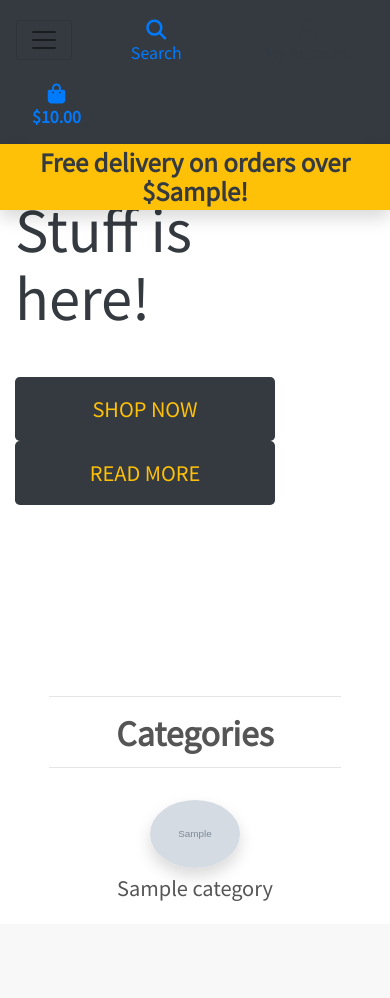
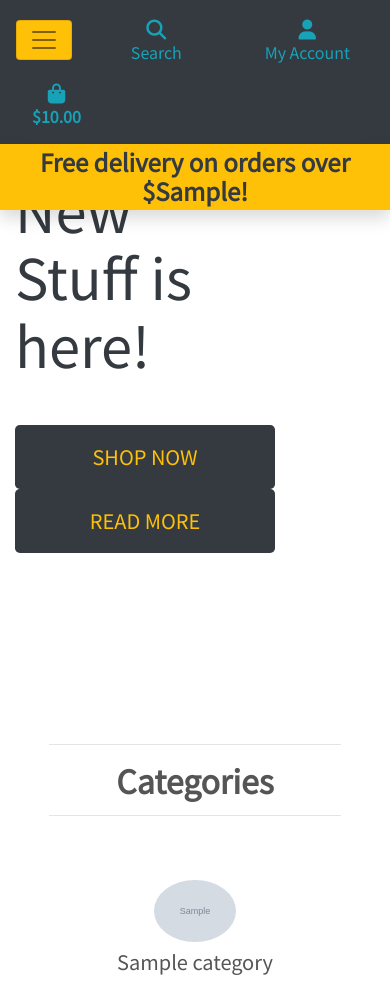
Before and after one commit to Code-Institute-Submissions/django-e-commerce-pc-shop, a Django app: template home/templates/home/index.html in a window 390 px wide. Before the commit the page ends 901 px from the top, so only its background shows below. Run offline with Django 3.2, Linux system fonts and the light colour scheme; tables that the repository leaves empty hold one stand-in row (values such as "Sample post"); the template is opened without the code that fills it: values that come from a table or form of the project are taken from there, most other values are stand-ins (such as "Sample title", 1, 10 or a date in 2020); grey boxes marked "Sample" are stand-in pictures; some libraries are stand-ins or nearby versions.

Commit message:
Styled Index categories and index for mobile view

```diff
--- a/home/templates/home/index.html
+++ b/home/templates/home/index.html
@@ -11,7 +11,7 @@
 
 {% block content %}
 
-    <div class="container h-100">
+    <div class="container h-100 mt-5">
         <div class="row h-100">
             <div class="col-7 col-md-6 my-auto">
                 <h1 class="display-4 text-dark">
@@ -30,23 +30,24 @@
     </div>
     <hr class="mb-3 w-75">
     <h2 class="col-12 text-center font-weight-bold mb-3">Categories</h2>
-    <hr class="mb-3 w-75">
-    <div class="container-fluid">
+    <hr class="mb-5 w-75">
+    {% include 'includes/mobile-category.html' %}
+    <div class="container-fluid d-none d-md-block">
         <div class="row justify-content-center">
             {% for category in categories %}
                 {% if category.image %}
-                    <div class="col-sm-4 col-md-3 col-lg-3 text-center h-25 mt-3 mb-3 home-categories">
-                        <img class="h-25 w-25 mb-2 rounded-circle shadow" src=" {{ category.image.url }} " alt="">
-                        <!-- <img src="" alt="..." class="img-thumbnail"> -->
+                    <div class="col-6 col-md-3 col-lg-3 text-center h-25 mt-3 mb-3">
+                        <img class="h-25 w-25 mb-2 rounded-circle home-categories" src=" {{ category.image.url }} " alt="">
                         <h5>{{ category.friendly_name }}</h5>
                     </div>
                 {% else %}
-                <div class="col-sm-4 col-md-3 col-lg-3 text-center h-25 mt-3 mb-3 home-categories">
-                    <img class="h-25 w-25 mb-2 rounded-circle shadow" src=" {{ MEDIA_URL }}media/noimage.png " alt="">
+                <div class="col-6 col-md-3 col-lg-3 text-center h-25 mt-3 mb-3">
+                    <img class="h-25 w-25 mb-2 rounded-circle home-categories" src=" {{ MEDIA_URL }}media/noimage.png " alt="">
                     <h5 class="text-center">{{ category.friendly_name }}</h5>
                 </div>
                 {% endif %}
             {% endfor %}
         </div>
     </div>
+
 {% endblock %}
--- a/static/css/base.css
+++ b/static/css/base.css
@@ -18,6 +18,16 @@
 }
 
 /* Homepage Categories  */
+.home-categories {
+    box-shadow: 0px 0px 0px black;
+}
+
+.home-categories:hover {
+    -webkit-transform: scale(1.3);
+    -ms-transform: scale(1.3);
+    transform: scale(1.3);
+    box-shadow: 0px 0px 10px black;
+}
 
 /* from Bulma */
 .icon {
--- a/templates/base.html
+++ b/templates/base.html
@@ -74,7 +74,7 @@
                     <!-- Admin acc -->
                     <li class="list-inline-item">
                         <a class="text-warning nav-link" href="#">
-                            <div class="text-center">
+                            <div class="text-center text-info">
                                 <div><i class="fas fa-user fa-lg"></i></div>
                                 <p class="my-0 text-info">Admin</p>
                             </div>
@@ -83,7 +83,7 @@
                     <!-- My acc -->
                     <li class="list-inline-item dropdown">
                         <a class="text-warning nav-link" href="#" id="user-options" data-toggle="dropdown" aria-haspopup="true" aria-expanded="false">
-                            <div class="text-center">
+                            <div class="text-center text-info">
                                 <div><i class="fas fa-user fa-lg"></i></div>
                                 <p class="my-0 text-info">My Account</p>
                             </div>
@@ -104,7 +104,7 @@
                     <!-- Shooping Bag -->
                     <li class="list-inline-item">
                         <a class="{% if grand_total %}text-info font-weight-bold{% else %}text-warning{% endif %} nav-link" href="">
-                            <div class="text-center">
+                            <div class="text-center text-info">
                                 <div><i class="fas fa-shopping-bag fa-lg"></i></div>
                                 <p class="my-0 text-info">
                                     {% if grand_total %}
@@ -122,7 +122,7 @@
         <!-- Mobile Header -->
         <div class="row bg-dark">
             <nav class="navbar navbar-expand-lg navbar-light w-100">
-                <button class="navbar-toggler" type="button" data-toggle="collapse" data-target="#main-nav" aria-controls="main-nav" aria-expanded="false" aria-label="Toggle navigation">
+                <button class="navbar-toggler bg-warning" type="button" data-toggle="collapse" data-target="#main-nav" aria-controls="main-nav" aria-expanded="false" aria-label="Toggle navigation">
                     <span class="navbar-toggler-icon"></span>
                 </button>
                 {% include 'includes/mobile-top-header.html' %}
--- /dev/null
+++ b/templates/includes/mobile-category.html
@@ -0,0 +1,20 @@
+
+
+<!-- Mobile Categories -->
+<div class="container-fluid  d-sm-block d-md-none">
+    <div class="row justify-content-center">
+        {% for category in categories %}
+            {% if category.image %}
+                <div class="col-6 col-md-3 col-lg-3 text-center h-25 mt-3 mb-3">
+                    <img class="h-50 w-50 mb-2 rounded-circle home-categories" src=" {{ category.image.url }} " alt="">
+                    <h5>{{ category.friendly_name }}</h5>
+                </div>
+            {% else %}
+                <div class="col-6 col-md-3 col-lg-3 text-center h-25 mt-3 mb-3">
+                    <img class="h-50 w-50 mb-2 rounded-circle home-categories" src=" {{ MEDIA_URL }}media/noimage.png " alt="">
+                    <h5 class="text-center">{{ category.friendly_name }}</h5>
+                </div>
+            {% endif %}
+        {% endfor %}
+    </div>
+</div>
--- a/templates/includes/mobile-top-header.html
+++ b/templates/includes/mobile-top-header.html
@@ -1,11 +1,11 @@
 <li class="list-inline-item">
     <a class="nav-link d-block d-lg-none" href="#" id="mobile-search" data-toggle="dropdown" aria-haspopup="true" aria-expanded="false">
-        <div class="text-center">
+        <div class="text-center text-info">
             <div><i class="fas fa-search fa-lg"></i></div>
             <p class="my-0">Search</p>
         </div>
     </a>
-    <div class="dropdown-menu border-0 w-100 p-3 my-0" aria-labelledby="mobile-search">
+    <div class="dropdown-menu w-100 p-4 my-0 bg-dark" aria-labelledby="mobile-search">
         <form class="form" method="GET" action="">
             <div class="input-group w-100">
                 <input class="form-control border border-info" type="text" name="q" placeholder="Search our site">
@@ -22,7 +22,7 @@
 </li>
 <li class="list-inline-item dropdown">
     <a class="text-dark nav-link d-block d-lg-none" href="#" id="user-options" data-toggle="dropdown" aria-haspopup="true" aria-expanded="false">
-        <div class="text-center">
+        <div class="text-center text-info">
             <div><i class="fas fa-user fa-lg"></i></div>
             <p class="my-0">My Account</p>
         </div>
@@ -43,7 +43,7 @@
 <!-- Bag -->
 <li class="list-inline-item">
     <a class="{% if grand_total %}text-primary font-weight-bold{% else %}text-dark{% endif %} nav-link d-block d-lg-none" href="">
-        <div class="text-center">
+        <div class="text-center text-info">
             <div><i class="fas fa-shopping-bag fa-lg"></i></div>
             <p class="my-0">
                 {% if grand_total %}
```
